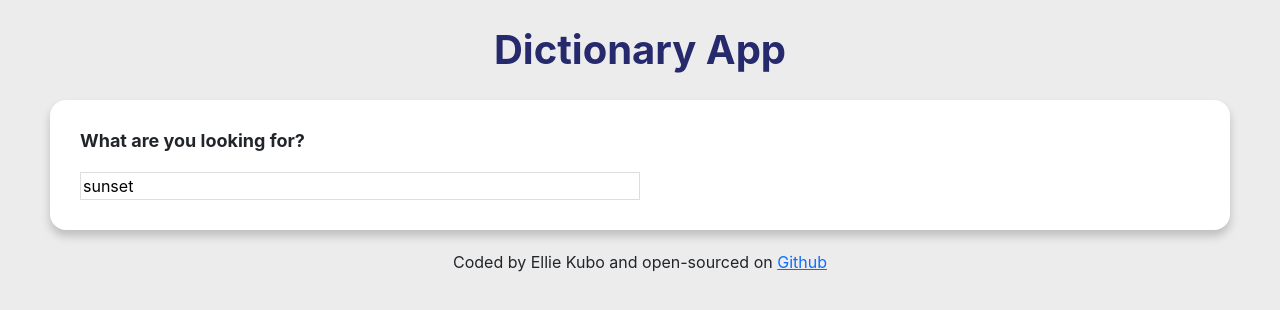
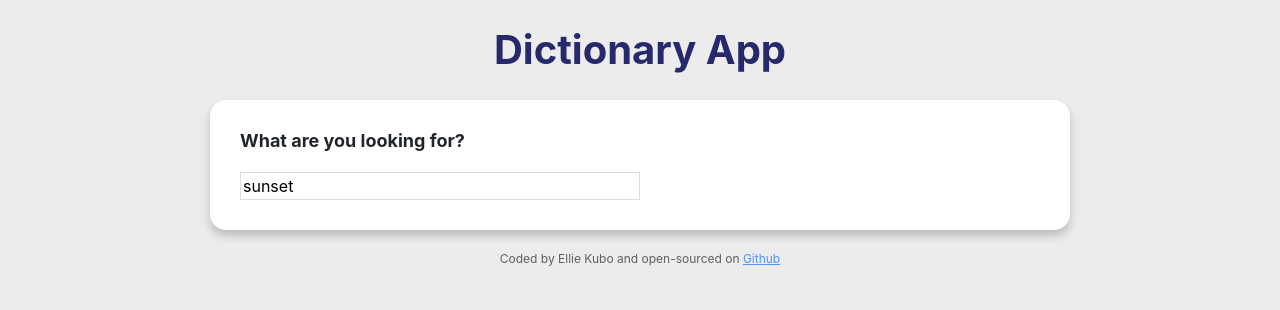
Before and after one commit to Ellie575/react-dictionary-app, a React (Create React App) app: page / in a window 1280 px wide. Shown: the top 310 px of the page. Built offline with nearby package versions, Linux system fonts and the light colour scheme; no server answers.

Commit message:
Added extra styling

```diff
--- a/src/App.css
+++ b/src/App.css
@@ -1,11 +1,18 @@
+.App {
+  max-width: 960px;
+  margin: 0 auto;
+}
+
 .App-header {
   font-size: 40px;
+  margin: 20px;
   text-align: center;
-  margin: 20px;
   font-weight: bold;
   color: #27296d;
 }
 
 footer {
   margin: 20px;
+  font-size: 12px;
+  opacity: 0.7;
 }
```
